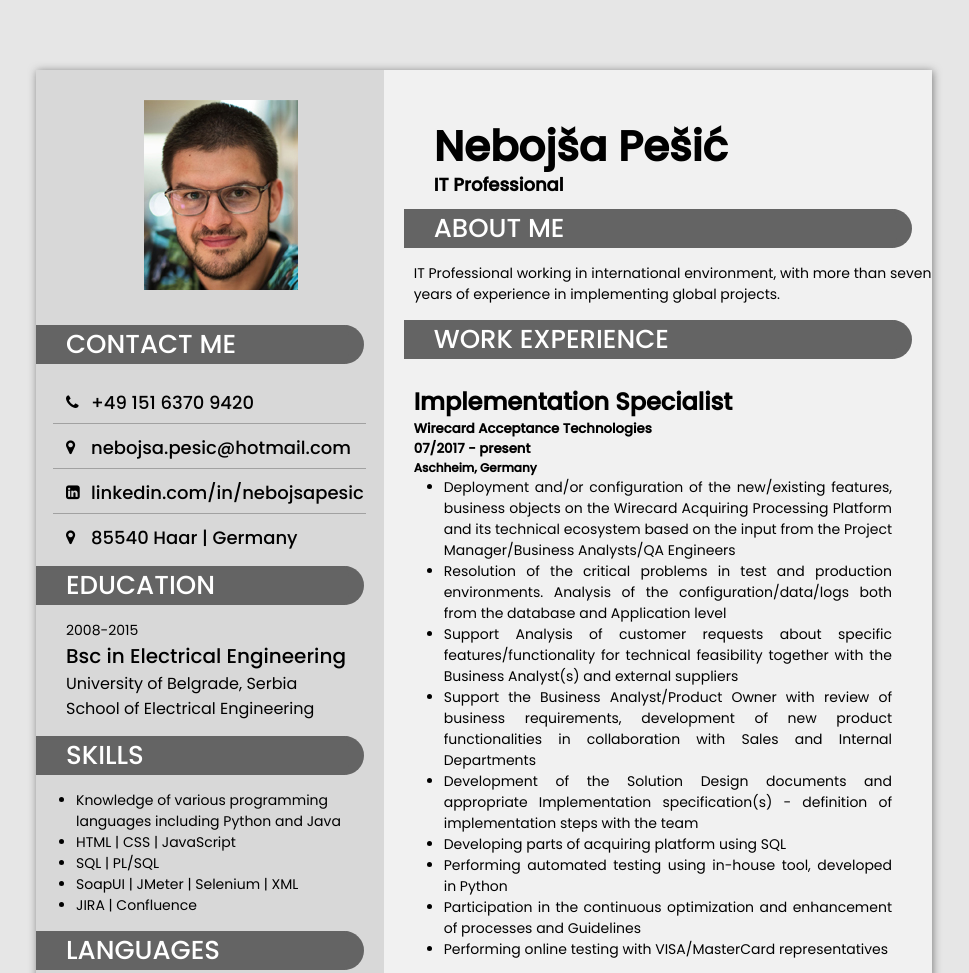
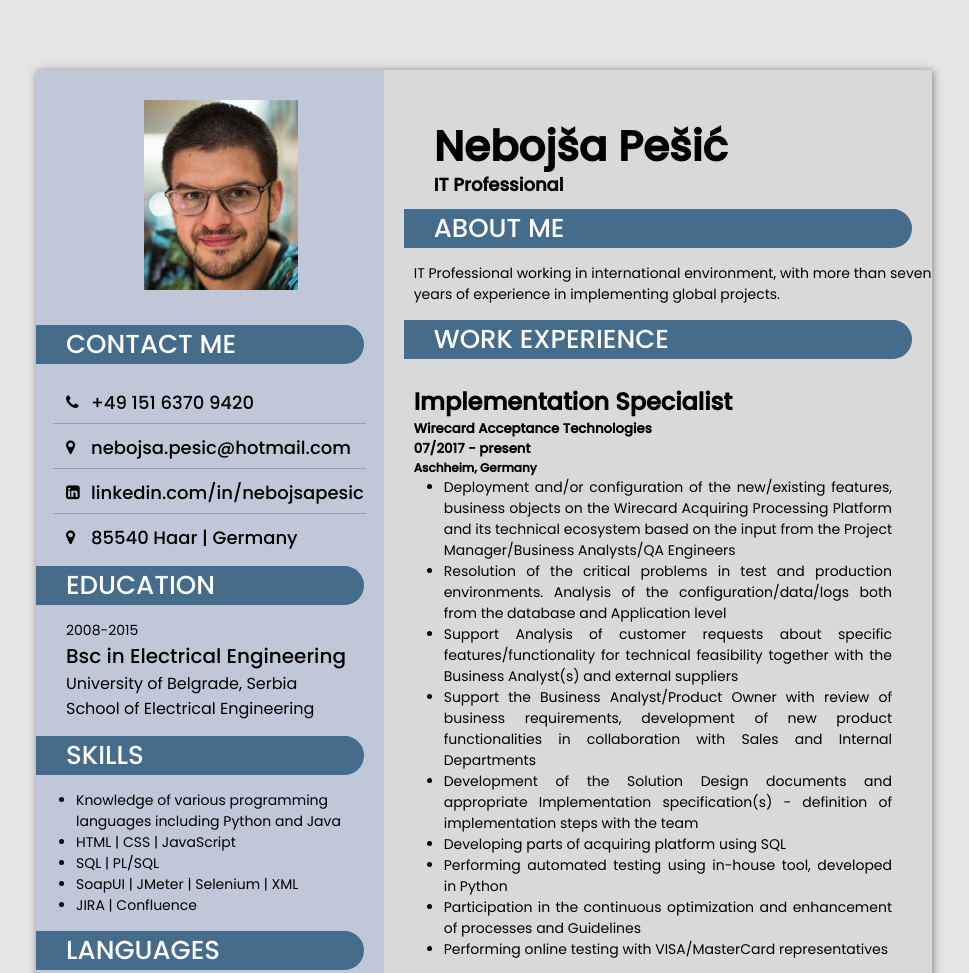
Before and after one commit to nebasjoa/html-css-CV, a plain HTML site: page index.html in a window 1280 px wide. Shown: the top 973 px of the page, without its empty margins (156-1125 px from the left). Drawn offline with Linux system fonts and the light colour scheme.

Commit message:
adjusted colors

```diff
--- a/style.css
+++ b/style.css
@@ -14,7 +14,6 @@ body {
     margin:auto;
     margin-top: 70px;
     margin-bottom: 70px;
-    background: rgb(124, 255, 157);
     display: flex;
     justify-content: center;
 }
@@ -22,13 +21,13 @@ body {
     display: flex;
     flex: 2;
     flex-direction: column;
-    background-color: rgb(216, 216, 216);
+    background-color: #BFC7D9;
 }
 .right-side {
     display: flex;
     flex: 4;
     flex-direction: column;
-    background-color: rgb(241, 241, 241);
+    background-color: #D9D9D9;
 }
 .photo {
     margin-top: 30px;
@@ -42,9 +41,6 @@ body {
     display: flex;
     font-size: 1px;
     visibility: hidden;
-}
-.contact-me {
-    background-color: rgb(216, 216, 216);
 }
 .contact-me-row {
     display: flex;
@@ -65,9 +61,9 @@ body {
     margin-top: 15px;
     margin-right: 20px;
     margin-bottom: 15px;
-    background-color: rgb(100, 100, 100);
+    background-color: #466C8C;
     text-transform: uppercase;
-    border-right: 15px solid rgb(100, 100, 100);
+    border-right: 15px solid #466C8C;
     border-top-right-radius: 25px;
     border-bottom-right-radius: 25px;
 }
```
